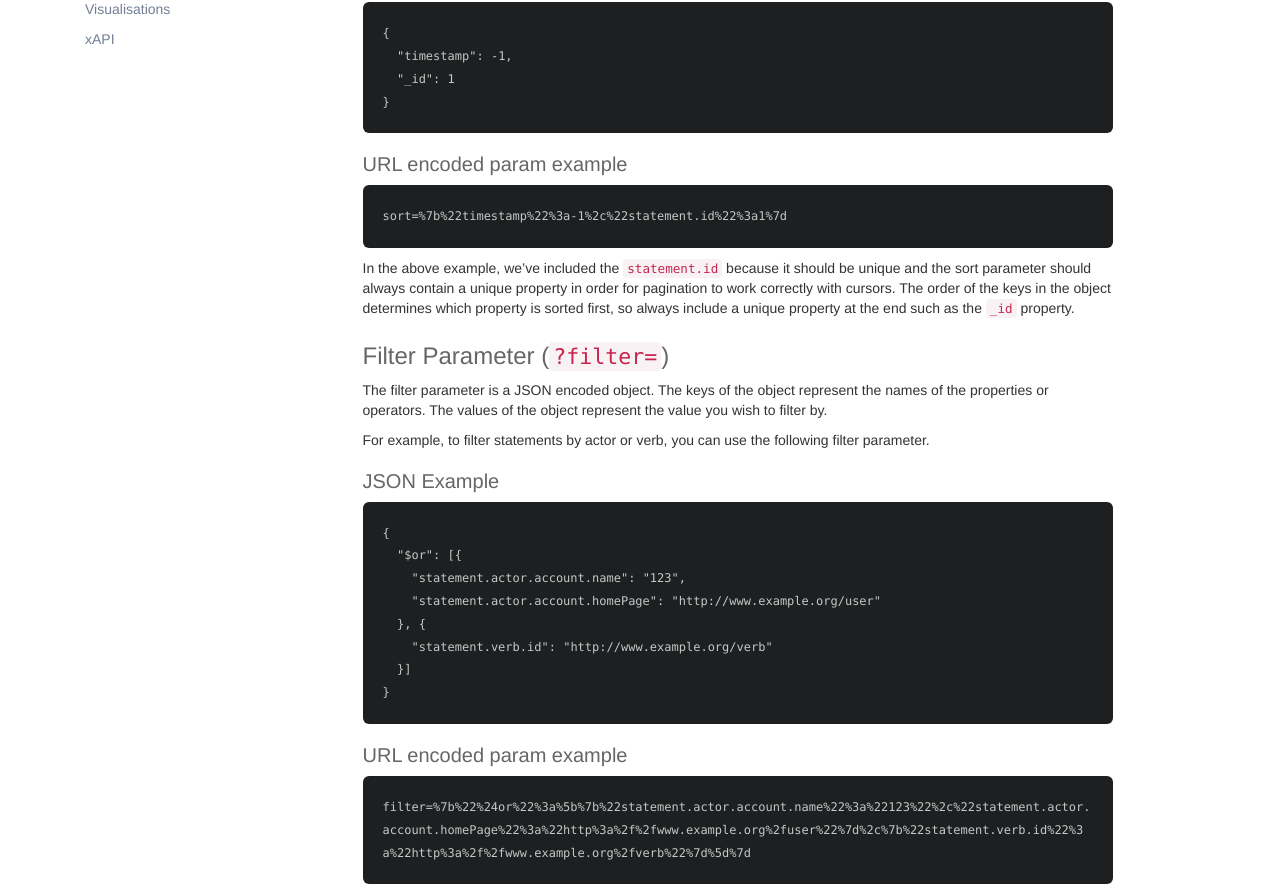
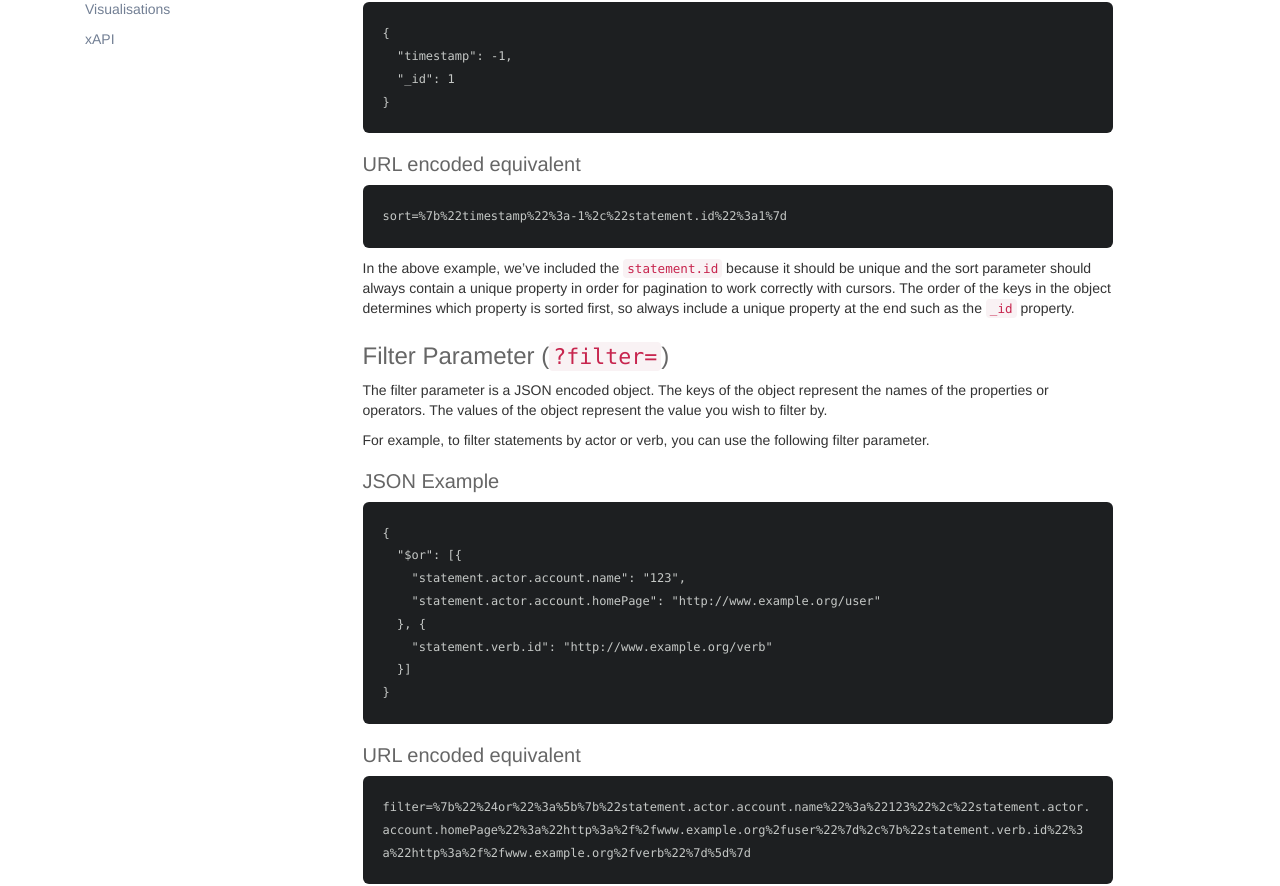
Before and after one commit to LearningLocker/docs, a Jekyll site: the page built from src/http-connection.md, in a window 1280 px wide and 1400 px high, scrolled down 669 px. Shown: the part 107-993 px from the top of the window. Built offline with Jekyll 4.4.1, drawn with Linux system fonts in a browser that asks for light colours; nearby versions of some CDN libraries; our own code applies the rules of GitHub Pages for plain Markdown files; some of the changed text lies outside the part shown.

Commit message:
Update http-connection.md

````diff
--- a/src/http-connection.md
+++ b/src/http-connection.md
@@ -32,7 +32,7 @@ For example, to sort statements in descending order of their timestamp and ascen
 }
 ```
 
-#### URL encoded param example
+#### URL encoded equivalent
 ```
 sort=%7b%22timestamp%22%3a-1%2c%22statement.id%22%3a1%7d
 ```
@@ -56,7 +56,7 @@ For example, to filter statements by actor or verb, you can use the following fi
 }
 ```
 
-#### URL encoded param example
+#### URL encoded equivalent
 ```
 filter=%7b%22%24or%22%3a%5b%7b%22statement.actor.account.name%22%3a%22123%22%2c%22statement.actor.account.homePage%22%3a%22http%3a%2f%2fwww.example.org%2fuser%22%7d%2c%7b%22statement.verb.id%22%3a%22http%3a%2f%2fwww.example.org%2fverb%22%7d%5d%7d
 ```
@@ -79,7 +79,7 @@ For example, to project the actor's account name as a user's identifier, the ver
 }
 ```
 
-#### URL encoded param example
+#### URL encoded equivalent
 ```
 project=%7b%22userId%22%3a%22%24statement.actor.account.name%22%2c%22verb%22%3a%7b%22display%22%3a0%7d%2c%22statement.object.id%22%3a1%7d
 ```
````
